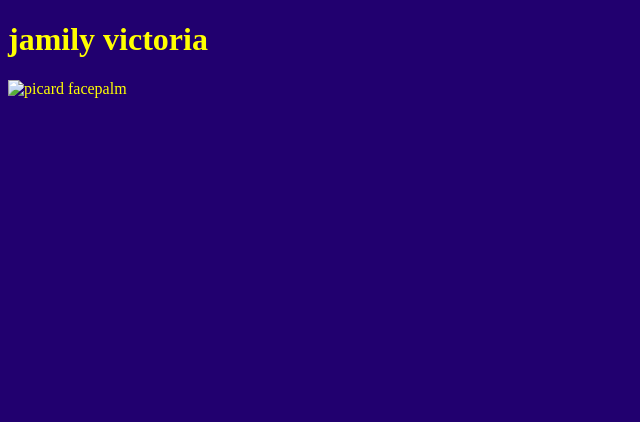
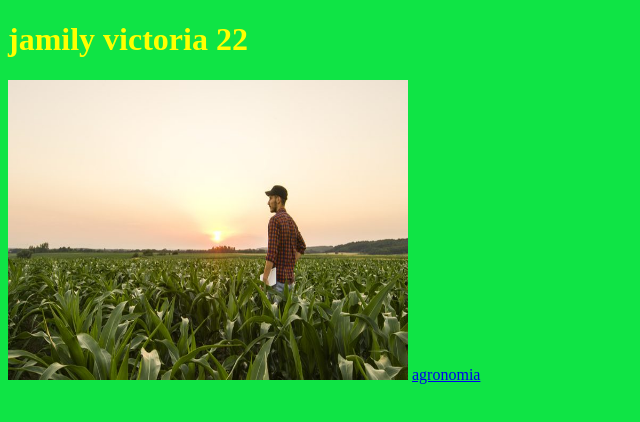
Before and after one commit to victoriasouzasantosjamily/victoriasouzasantosjamily.github.io, a plain HTML site: page index.html in a window 1280 px wide. Shown: the whole page, without its empty margins (0-640 px from the left). Drawn offline with Linux system fonts and the light colour scheme.

Commit message:
Add files via upload

```diff
--- a/index.html
+++ b/index.html
@@ -1,4 +1,3 @@
-
 <!DOCTYPE html>
 <html lang="en">
 <head>
@@ -9,7 +8,9 @@
     <link rel="stylesheet" type="text/css" href="style.css" media="screen" />
 </head>
 <body>
-    <h1>jamily victoria</h1>
-    <img src="agronimia.jpg" alt="picard facepalm" width="400" height="300">
+    <h1>jamily victoria 22</h1>
+    <img src="agronomia.jpg" alt="picard facepalm" width="400" height="300">
+    <a href="https://www.unioeste.br/portal/prograd-outros/cursos-campus-todos/mcrcampus?campi=0&curso=MCR0037">agronomia</a>
+
 </body>
 </html>
--- a/style.css
+++ b/style.css
@@ -1,4 +1,4 @@
 body {
-    background-color: #21006F;
+    background-color: #0fe445;
     color: yellow;
 }
```
